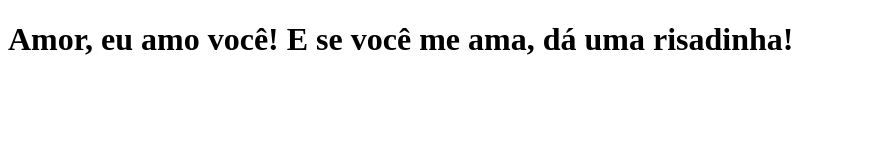
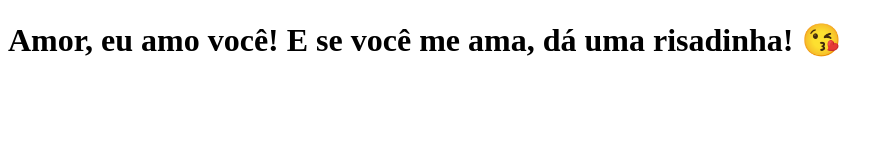
Before and after one commit to mkydouglas/clone-tabnews, a Next.js app: page / in a window 1280 px wide. Shown: the top 160 px of the page, without its empty margins (0-894 px from the left). Built offline with nearby package versions, Linux system fonts and the light colour scheme.

Commit message:
adiciona emoji

```diff
--- a/pages/index.js
+++ b/pages/index.js
@@ -1,5 +1,5 @@
 function Home() {
-    return <h1>Amor, eu amo você! E se você me ama, dá uma risadinha!</h1>
+    return <h1>Amor, eu amo você! E se você me ama, dá uma risadinha! 😘</h1>
 }
 
 export default Home;
```
